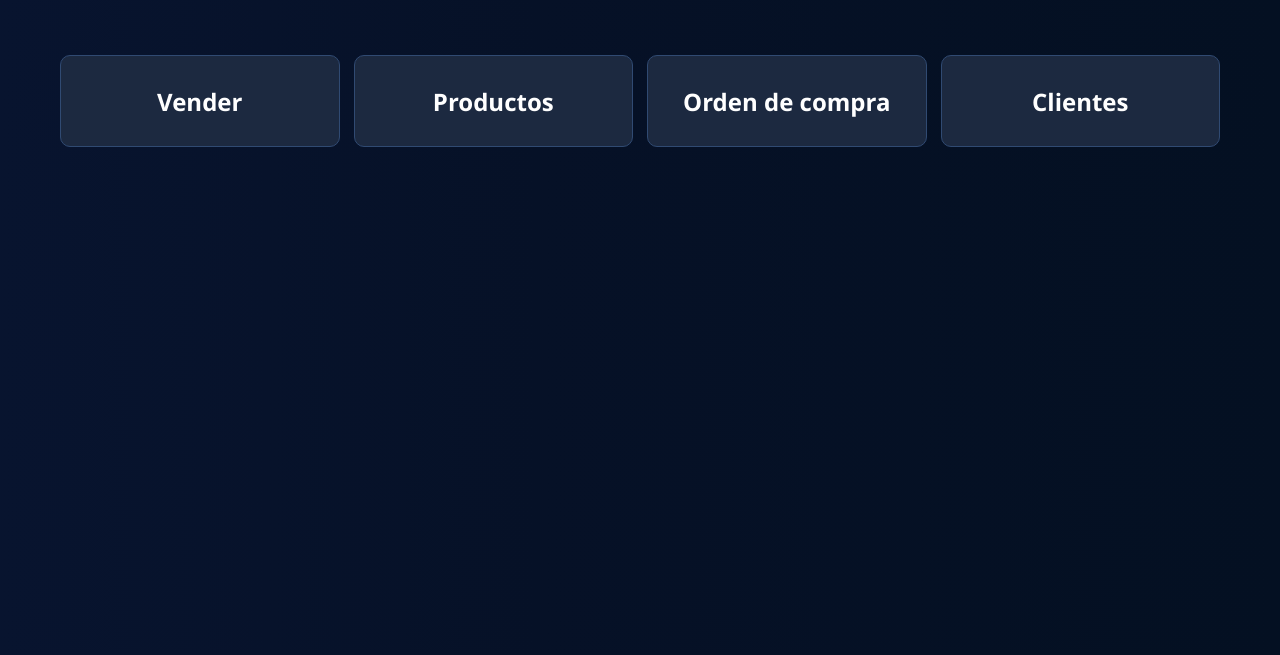
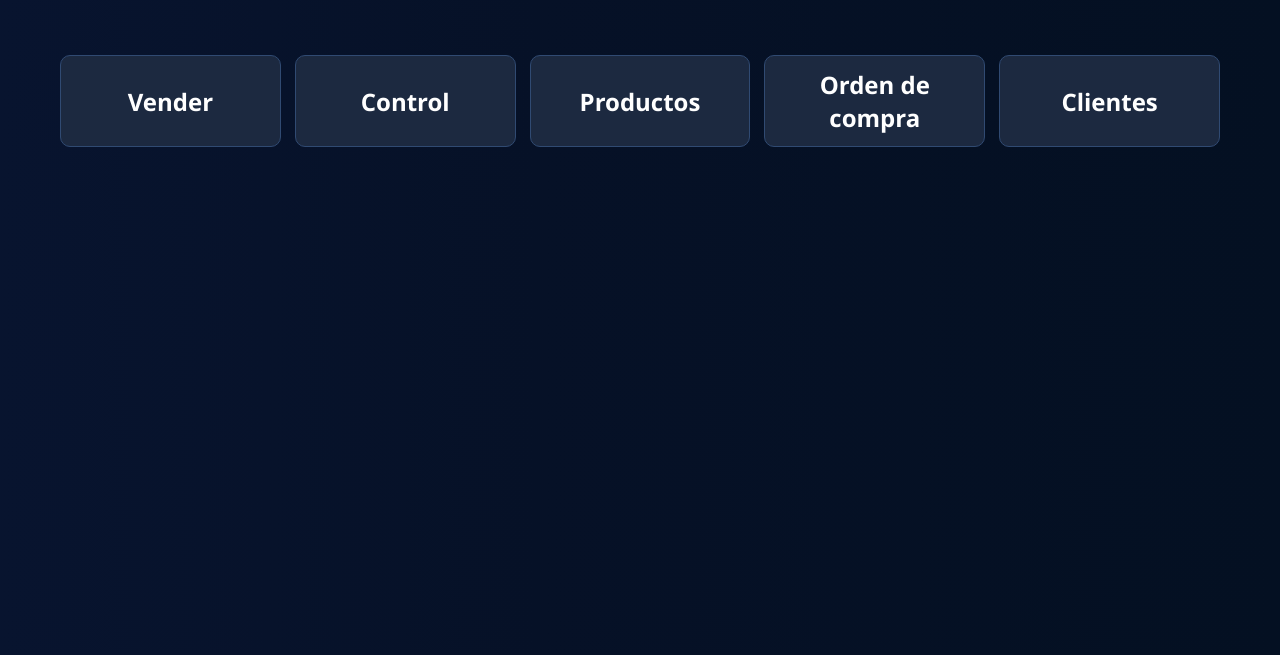
Before and after one commit to LocurJJ/Cafeteria-josue, a plain HTML site: page index.html in a window 1280 px wide. Shown: the part 145-800 px from the top of the page. Drawn offline with Linux system fonts and the light colour scheme.

Commit message:
Link read-only control page

```diff
--- a/index.html
+++ b/index.html
@@ -15,6 +15,7 @@
         </header>
             <nav>
                 <button onclick="location.href='vender.html'">Vender</button>
+                <button onclick="location.href='control.html'">Control</button>
                 <button onclick="location.href='productos.html'">Productos</button>
                 <button onclick="location.href='compras.html'">Orden de compra</button>
                 <button onclick="location.href='clientes.html'">Clientes</button>
```
